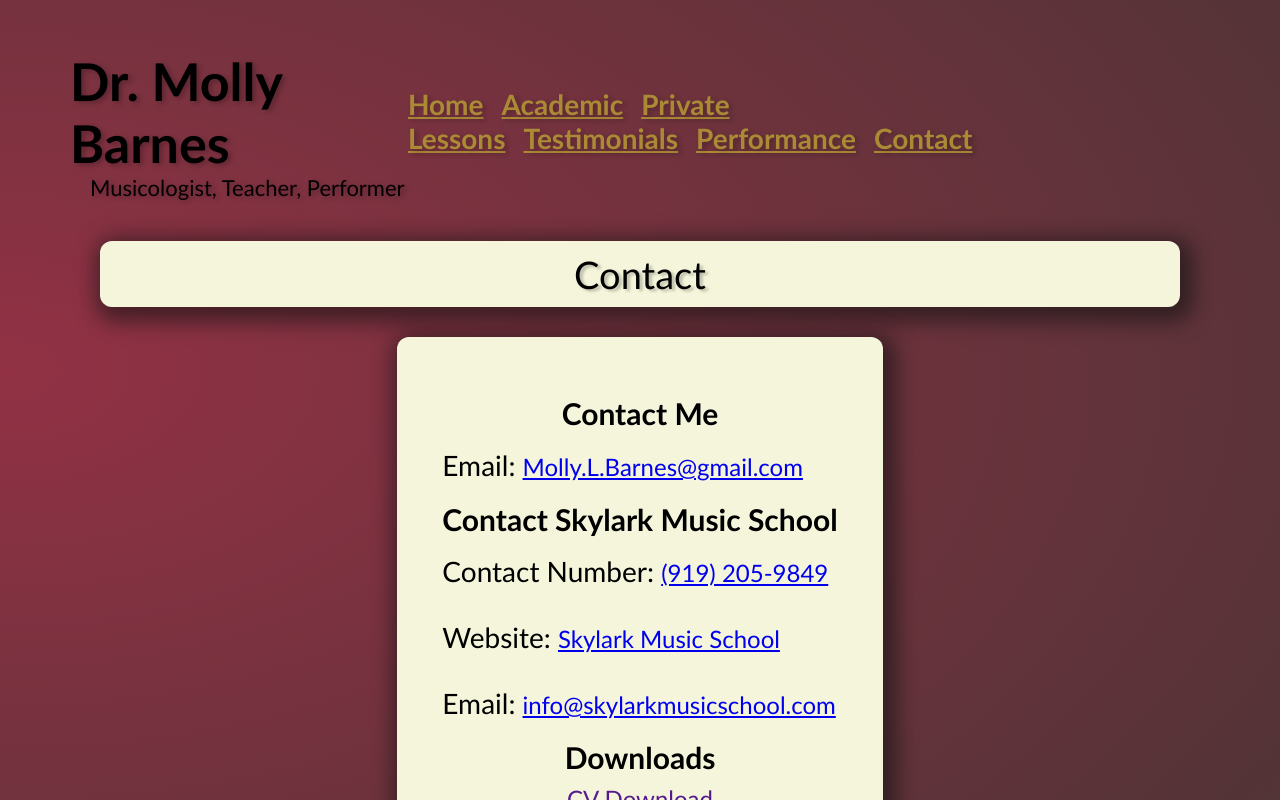
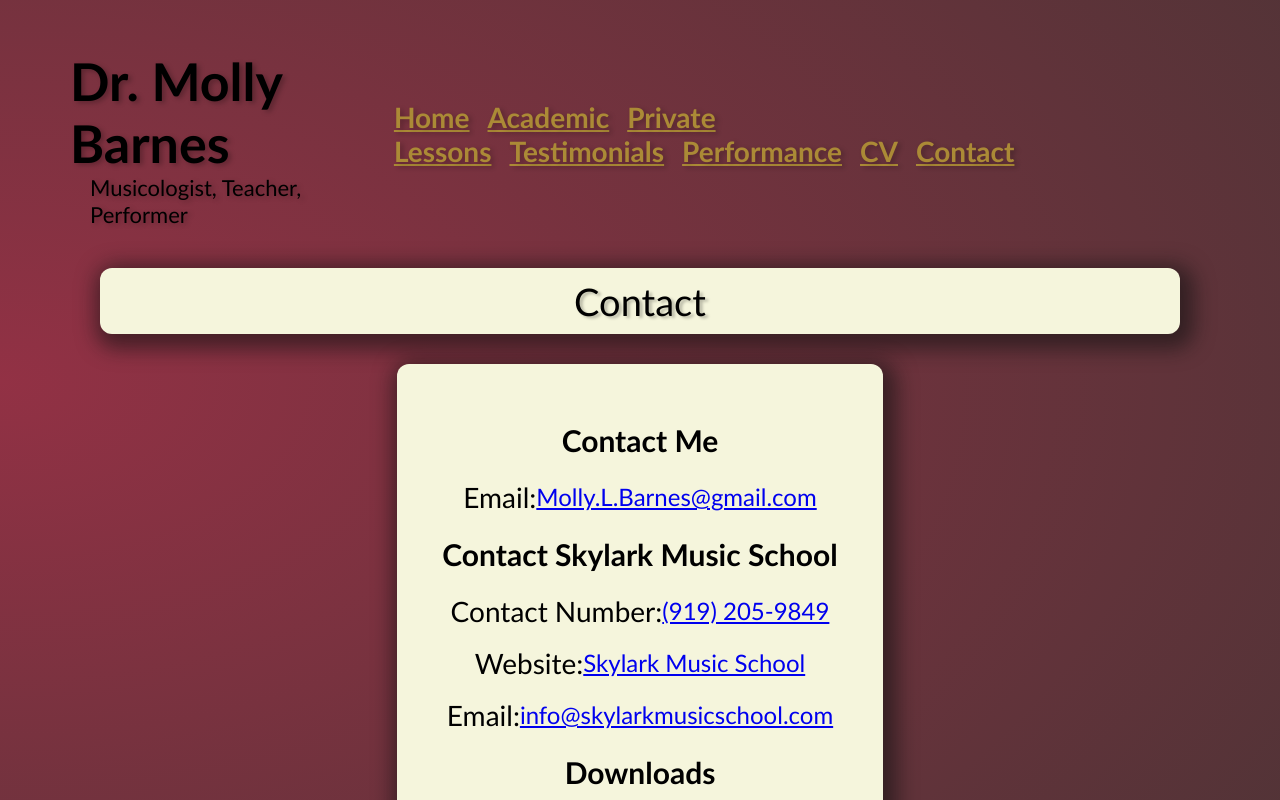
Before and after one commit to jlayher/molly-barnes-music, a Next.js app: page /contact in a window 1280 px wide. Shown: the top 800 px of the page. Built offline with nearby package versions, Linux system fonts and the light colour scheme.

Commit message:
remove eslint file, worked on side panel, and working on cv download

```diff
--- a/src/components/Footer.js
+++ b/src/components/Footer.js
@@ -32,7 +32,12 @@ const Footer = () => {
       {/* this contains the Dowload Links */}
       <div className={[styles.footer__section_container, styles.footer__section_container_private]}>
         <h3>Downloads</h3>
-        <a href='' className={styles.footer__section_container_anchors}>CV</a>
+        <a href="" className={styles.footer__section_container_anchors} download="barnes_the_other_otto_dresel_ncmr.pdf"
+
+        >CV
+
+        </a>
+
         <br/>
         <a href='' className={styles.footer__section_container_anchors}>Article Download</a>
       </div>
--- a/src/components/Nav.js
+++ b/src/components/Nav.js
@@ -3,6 +3,8 @@ import React from 'react'
 import Link from 'next/link'
 
 import styles from "@/styles/nav.module.css"
+
+
 
 const Nav = () => {
   return (
@@ -14,7 +16,11 @@ const Nav = () => {
           <Link href="/private-lessons" className={styles.link}>Private Lessons</Link>
           {/* <Link href="/research" className={styles.link}>Research</Link> */}
           <Link href="/testimonials" className={styles.link}>Testimonials</Link>
-          <Link href="/performance" className={styles.link}>Performance</Link>
+        <Link href="/performance" className={styles.link}>Performance</Link>
+        <Link href="/molly_black_full" className={styles.link}>CV
+        {/* <button className={styles.link} >CV</button> */}
+        </Link>
+          {/* <a href="/cv" className={styles.link}>CV</a> */}
           <Link href="/contact" className={styles.link}>Contact</Link>
         </nav>
       </div>
--- a/src/pages/contact.js
+++ b/src/pages/contact.js
@@ -17,12 +17,13 @@ const Contact = () => {
 
             <h3 className={styles.contact__body_titles}>Contact Skylark Music School</h3>
               <span className={styles.contact__body_item}>Contact Number: <a href="tel: 9192059849" className={styles.footer__section_container_anchors}>(919) 205-9849</a></span>
-
-                  <br />
               <span className={styles.contact__body_item}>Website: <a href="https://www.skylarkmusicschool.com/" className={styles.footer__section_container_anchors}> Skylark Music School</a></span>
 
-                <br />
-              <span className={styles.contact__body_item}>Email: <a href="mailto: info@skylarkmusicschool.com" className={styles.footer__section_container_anchors}>info@skylarkmusicschool.com</a></span>
+          <span className={styles.contact__body_item}>
+            Email:
+            <a href="mailto: info@skylarkmusicschool.com" className={styles.footer__section_container_anchors}>info@skylarkmusicschool.com</a>
+
+          </span>
 
 
 
@@ -31,7 +32,7 @@ const Contact = () => {
             <h3 className={styles.contact__body_titles}>Downloads</h3>
 
               <a href='' className={styles.contact__body_item_downloads}>CV Download</a>
-              <br/>
+
               <a href='' className={styles.contact__body_item_downloads}>Article Download</a>
           </div>
       </div>
--- a/src/pages/cv.js
+++ b/src/pages/cv.js
@@ -8,9 +8,10 @@ const Contact = () => {
 
       <div>
         <h3>Downloads</h3>
-        <a href="">CV Download</a>
+        <a href="../../public/barnes_the_other_otto_dresel_ncmr.pdf">CV Download</a>
         <a href="">PDF For Article</a>
       </div>
+      <iframe src="../../public/barnes_the_other_otto_dresel_ncmr.pdf"></iframe>
     </Layout>
   );
 };
--- a/src/styles/contact.module.css
+++ b/src/styles/contact.module.css
@@ -69,12 +69,15 @@
 }
 
 .contact__body_item {
+    display: flex;
+    justify-content: center;
     font-size: 28px;
-    padding: 10px 0px 10px 0px;
+    padding: 15px 0px 15px 0px;
 }
 
 .contact__body_item_downloads {
     display: flex;
     justify-content: center;
     align-items: center;
+    padding: 10px 0px 10px 0px;
 }
```
Also changed, not shown: src/components/Body-Components/SidepanelTest.js (+15 -6 lines), .eslintrc.json (deleted).
